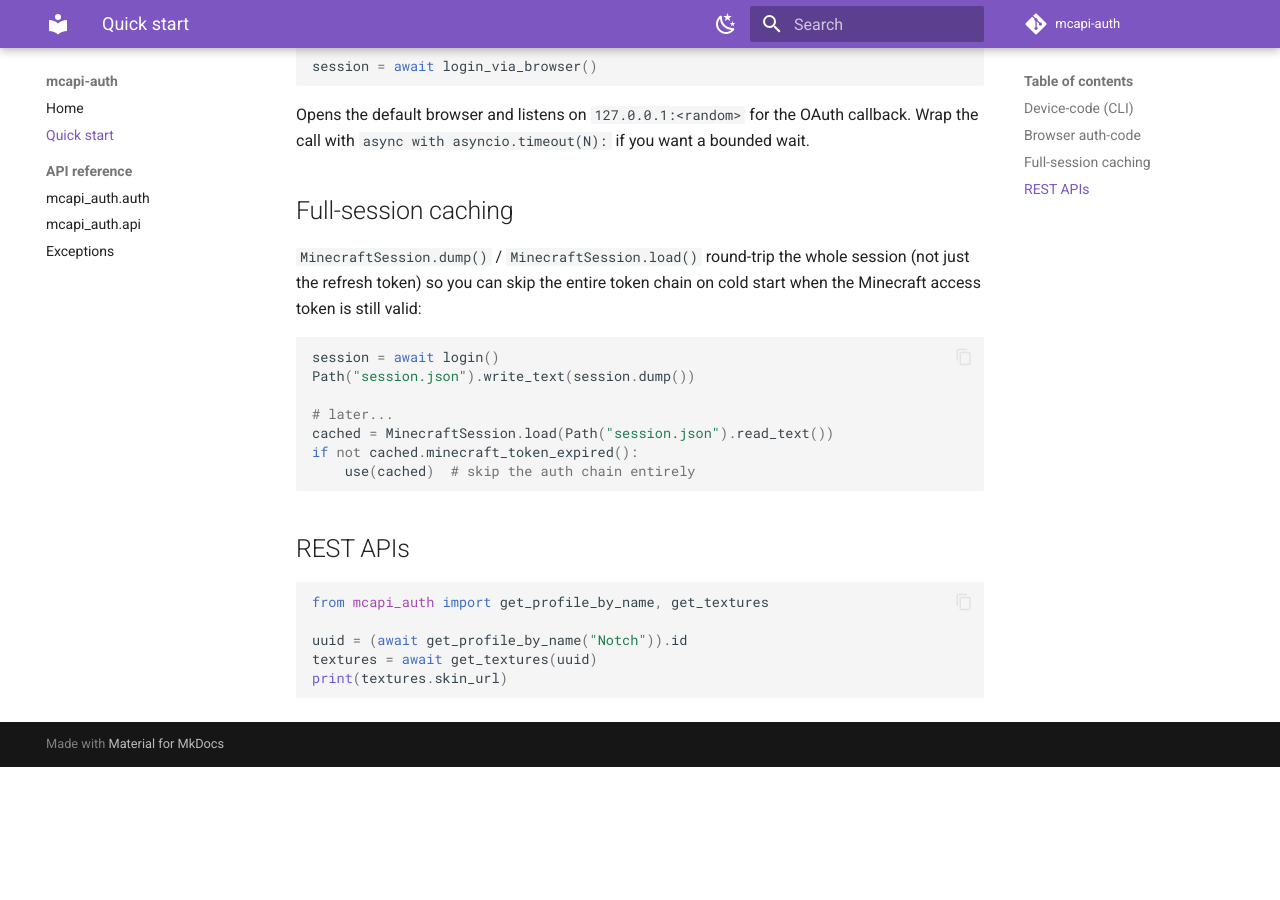
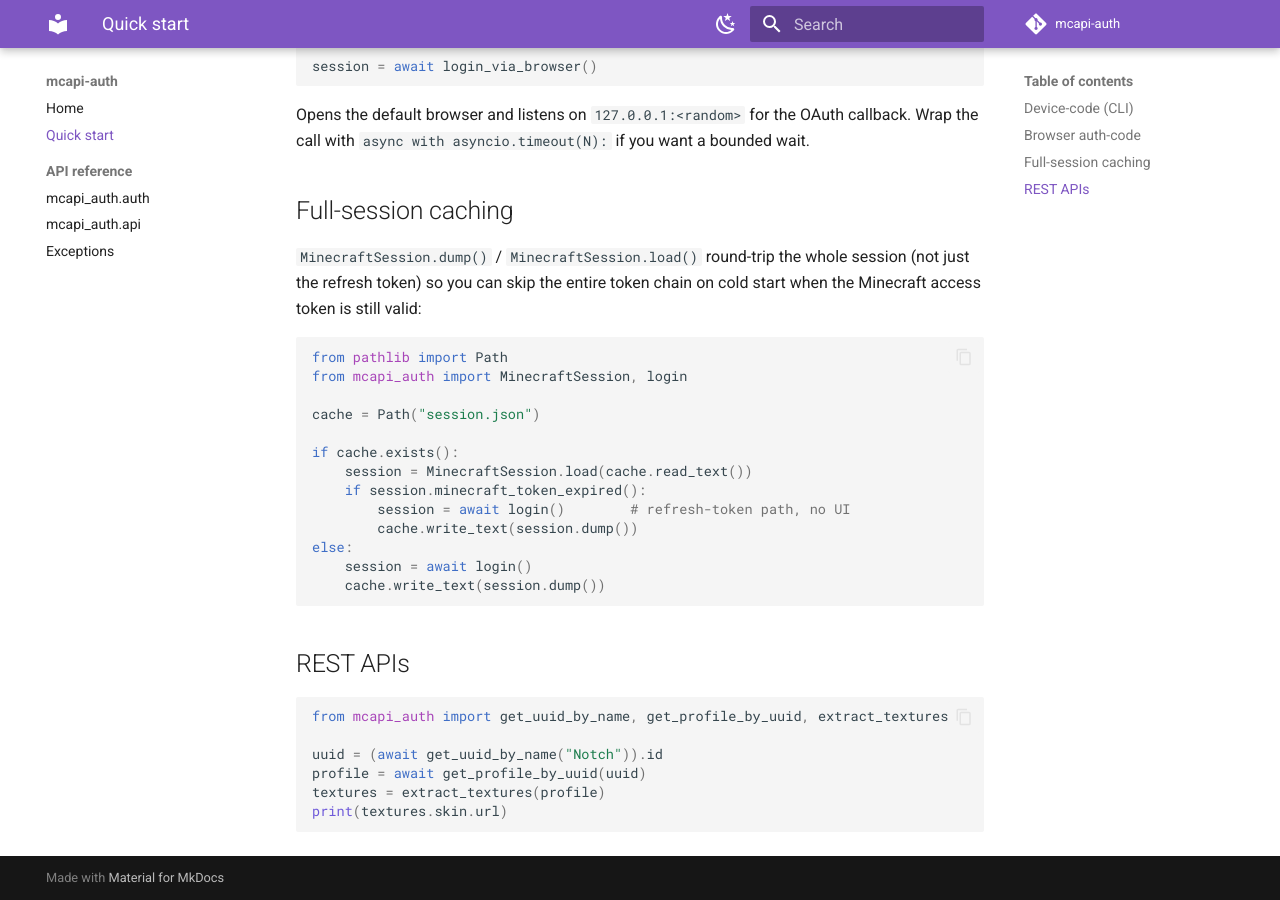
Before and after one commit to obus-globus/mcapi-auth, an MkDocs documentation site: the page built from docs/quickstart.md, in a window 1280 px wide and 900 px high, scrolled down 554 px. Built offline with MkDocs 1.6.1 and Material for MkDocs 9.7.7, drawn with Linux system fonts in a browser that asks for light colours; comment, search, counter and statistics services are not loaded; before the commit the page ends 1321 px from its top, so only the background shows below that.

Commit message:
Sweep README + docs for staleness after the 0.4 modernization
- README: bump 'Python 3.13+' note to 3.14, fix the FileTokenStorage
  storage path description (mcapi_auth/ throughout, no more mcauth/
  fallback), and replace the MCAuthError back-compat note with a
  'removed in 0.4' note.
- docs/quickstart.md: the REST sample used non-existent names
  (`get_profile_by_name`, `get_textures`); switch to the actual
  public surface (`get_uuid_by_name`, `get_profile_by_uuid`,
  `extract_textures`). Fix the dump/load snippet to import what it
  uses and show a runnable cache-then-refresh shape.
- Move the late respx imports in tests/test_prism_helpers.py to the
  top of the file.

````diff
--- a/docs/quickstart.md
+++ b/docs/quickstart.md
@@ -37,21 +37,28 @@
 valid:
 
 ```python
-session = await login()
-Path("session.json").write_text(session.dump())
+from pathlib import Path
+from mcapi_auth import MinecraftSession, login
 
-# later...
-cached = MinecraftSession.load(Path("session.json").read_text())
-if not cached.minecraft_token_expired():
-    use(cached)  # skip the auth chain entirely
+cache = Path("session.json")
+
+if cache.exists():
+    session = MinecraftSession.load(cache.read_text())
+    if session.minecraft_token_expired():
+        session = await login()        # refresh-token path, no UI
+        cache.write_text(session.dump())
+else:
+    session = await login()
+    cache.write_text(session.dump())
 ```
 
 ## REST APIs
 
 ```python
-from mcapi_auth import get_profile_by_name, get_textures
+from mcapi_auth import get_uuid_by_name, get_profile_by_uuid, extract_textures
 
-uuid = (await get_profile_by_name("Notch")).id
-textures = await get_textures(uuid)
-print(textures.skin_url)
+uuid = (await get_uuid_by_name("Notch")).id
+profile = await get_profile_by_uuid(uuid)
+textures = extract_textures(profile)
+print(textures.skin.url)
 ```
````
Also changed, not shown: README.md (+7 -8 lines), 1 other file.
